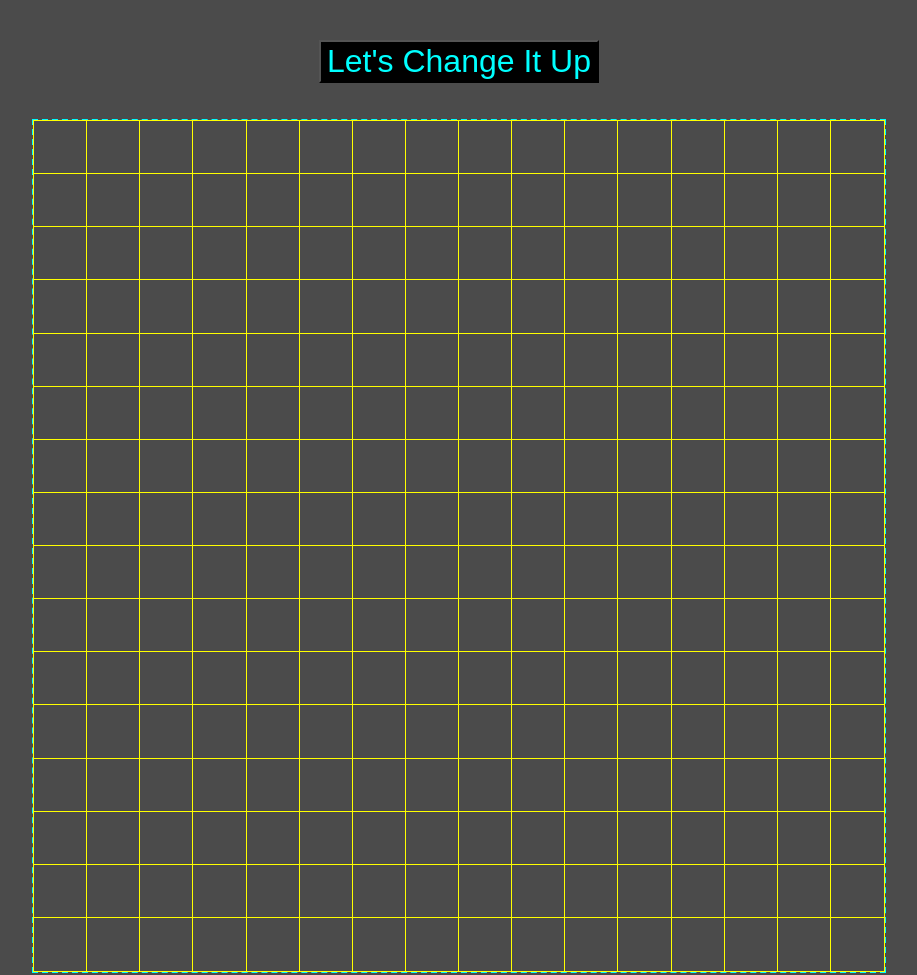
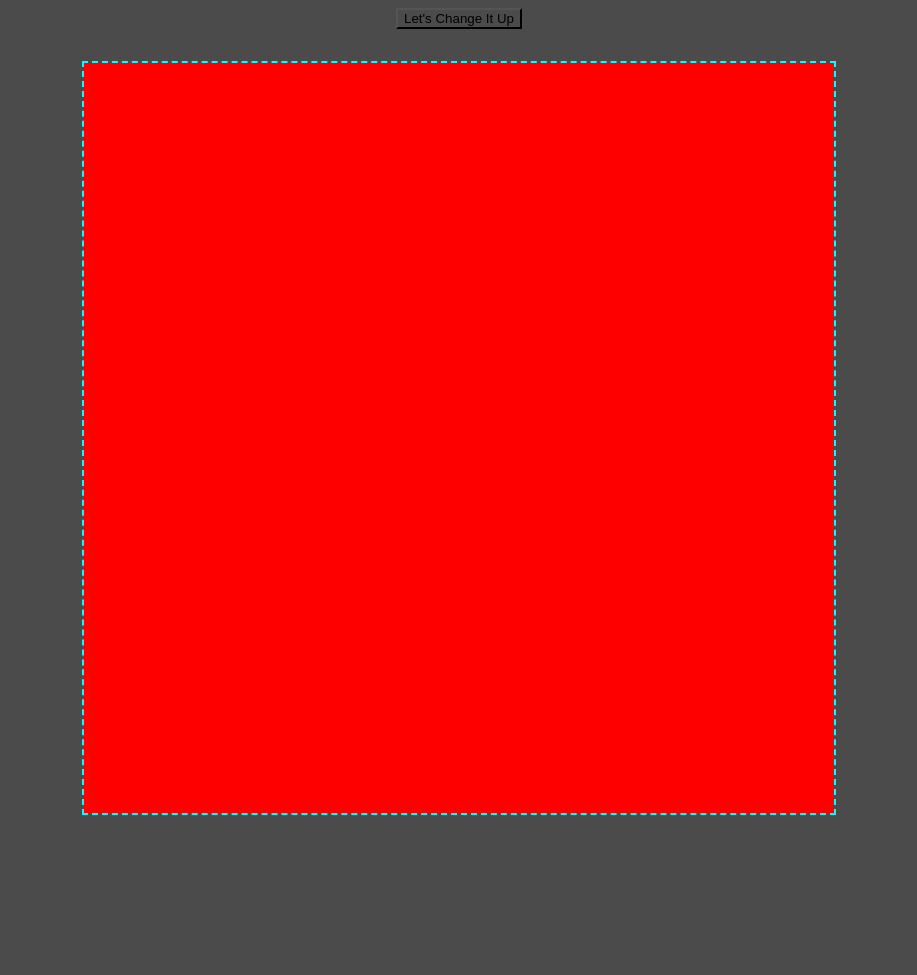
Before and after one commit to xpockrus/etchingsketching, a plain HTML site: page index.html in a window 1280 px wide. Shown: the whole page, without its empty margins (181-1098 px from the left). After the commit the page ends 823 px from the top, so only its background shows below. Drawn offline with Linux system fonts and the light colour scheme.

Commit message:
Tear down and build up again

```diff
--- a/script.js
+++ b/script.js
@@ -1,20 +1,28 @@
-let container = document.querySelector("#container")
+const reset = document.querySelector("#newGrid");
 
-for (i = 0; i < 256; i++) {
-    let div = document.createElement("div")
-    div.setAttribute("class", "square");
-    container.appendChild(div);
+function createGrid(size) {
+    let container = document.querySelector("#container");
+    let squares = container.querySelectorAll("div");
+    squares.forEach((div) => div.remove());
+    container.style.gridTemplateColumns = `repeat(${size} , 1fr)`;
+    container.style.gridTemplateRows = `repeat(${size} , 1fr)`;
+
+    let sizeSquared = size * size
+    for (i = 0; i < sizeSquared; i++) {
+        let square = document.createElement("div")
+        square.style.backgroundColor = "red"
+        container.appendChild(square);
+    }
 }
 
-let tiles = document.querySelectorAll(".square");
+createGrid(16);
 
-tiles.forEach((tile) => {
-    tile.addEventListener("mouseover", function(e) {
-        e.target.classList.add("changed");
-    });
-    tile.addEventListener("mouseout", function(e) {
-        e.target.classList.remove("changed");
-    })
+reset.addEventListener("click", () => {
+    input = prompt("Enter a number, 2 to 100");
+    if (input >= 2 && input <= 100) {
+        createGrid(input);
+    }
+    else {
+        alert("Can't you read ya wanker?");
+    }
 });
-
-let button = document.querySelector("#newGrid");
--- a/style.css
+++ b/style.css
@@ -1,48 +1,16 @@
 * {
     background-color: rgb(75, 75, 75);
 }
-
-div {
-    display:flex;
+body {
+    display: flex;
+    flex-direction: column;
     justify-content: center;
     align-items: center;
 }
-
-div > div {
-    display: flex;
-    border: 1px solid yellow;
-    height: 6.25%;
-    width: 6.25%;
-    margin: -1px;
-    transition: background-color 1s;
+#container {
+    display: grid;
+    width: 750px;
+    height: 750px;
+    border: 2px dashed cyan;
+    margin-top: 2em;
 }
-
-#container {
-    display: flex;
-    flex-wrap: wrap;
-    width: 850px;
-    height: 850px;
-    border: 2px dashed cyan;
-    margin-top: 4px;
-}
-
-body {
-    display:flex;
-    align-items: center;
-    flex-direction: column;
-}
-
-.square {
-    transition: background-color 100ms ease-out;
-  }
-
-.changed {
-    background-color: rgb(255, 0, 0);
-}
-
-#newGrid {
-    color: cyan;
-    background-color: black;
-    font-size: 2em;
-    margin: 1em;
-}
```
